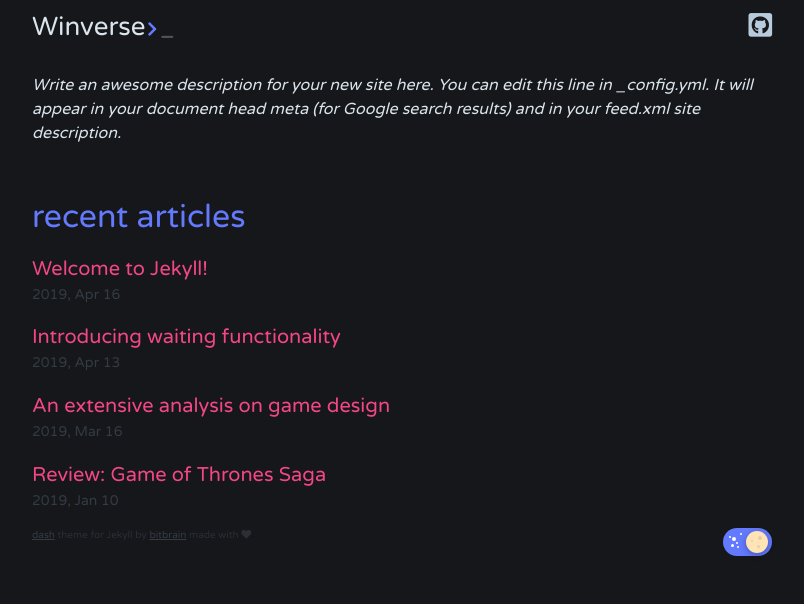
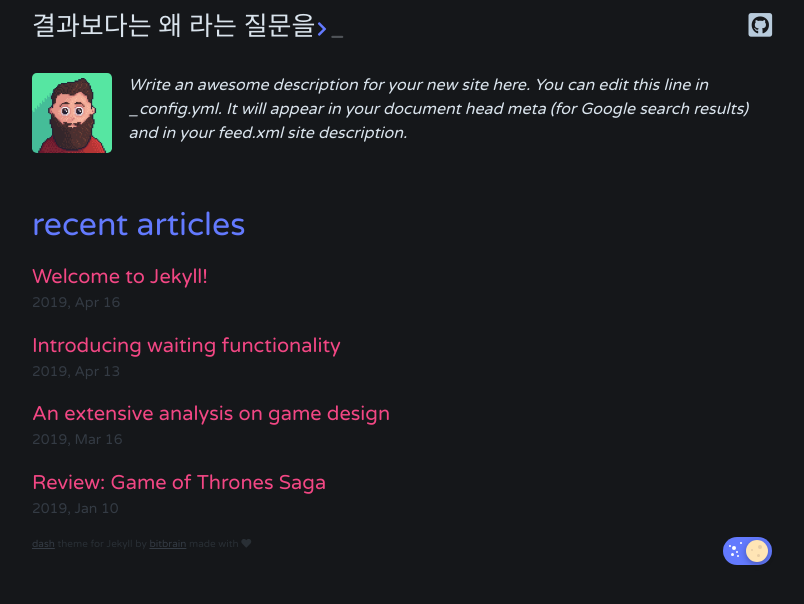
Before and after one commit to winverse/winverse.github.io, a Jekyll site: the page built from index.html, in a window 1280 px wide. Shown: the top 604 px of the page, without its empty margins (238-1042 px from the left). Built offline with Jekyll 4.4.1, drawn with Linux system fonts in a browser that asks for light colours; nearby versions of some CDN libraries; the list of posts is cut into pages by our own code.

Commit message:
Update config

```diff
--- a/_config.yml
+++ b/_config.yml
@@ -1,6 +1,6 @@
-title: Winverse
-author: SangHyun Jang
-email: public.winvserse@gmail.com
+title: 결과보다는 왜 라는 질문을
+author: Winverse
+email: public.winverse@gmail.com
 description: > # this means to ignore newlines until "show_exerpts:"
   Write an awesome description for your new site here. You can edit this
   line in _config.yml. It will appear in your document head meta (for
@@ -27,15 +27,15 @@ dash:
   # generate social links in footer
   # supported colors: green, red, orange, blue, cyan, pink, teal, yellow, indigo, purple
   social_links:
-    # - url: https://twitter.com/bitbrain_
+    # - url: https://twitter.com/winverse
     #   icon: twitter-square
     #   color: cyan
-    # - url: https://bitbrain.itch.io
+    # - url: https://winverse.itch.io
     #   icon: itch-io
     #   color: red
     - url: https://github.com/winverse
       icon: github-square
-      color: red
+      color: purple
 
   # wether the author box should be displayed
   show_author: true
@@ -47,10 +47,10 @@ dash:
   rtl: false
 
   # Replaces the default avatar provider (gravatar)
-  #avatar_source: github
-  #github_username: bitbrain
-  #avatar_source: local
-  #avatar_path: /assets/avatar.png
+  # avatar_source: github
+  # github_username: bitbrain
+  avatar_source: local
+  avatar_path: /assets/avatar.png
 
 # Build settings
 theme: jekyll-dash
```
